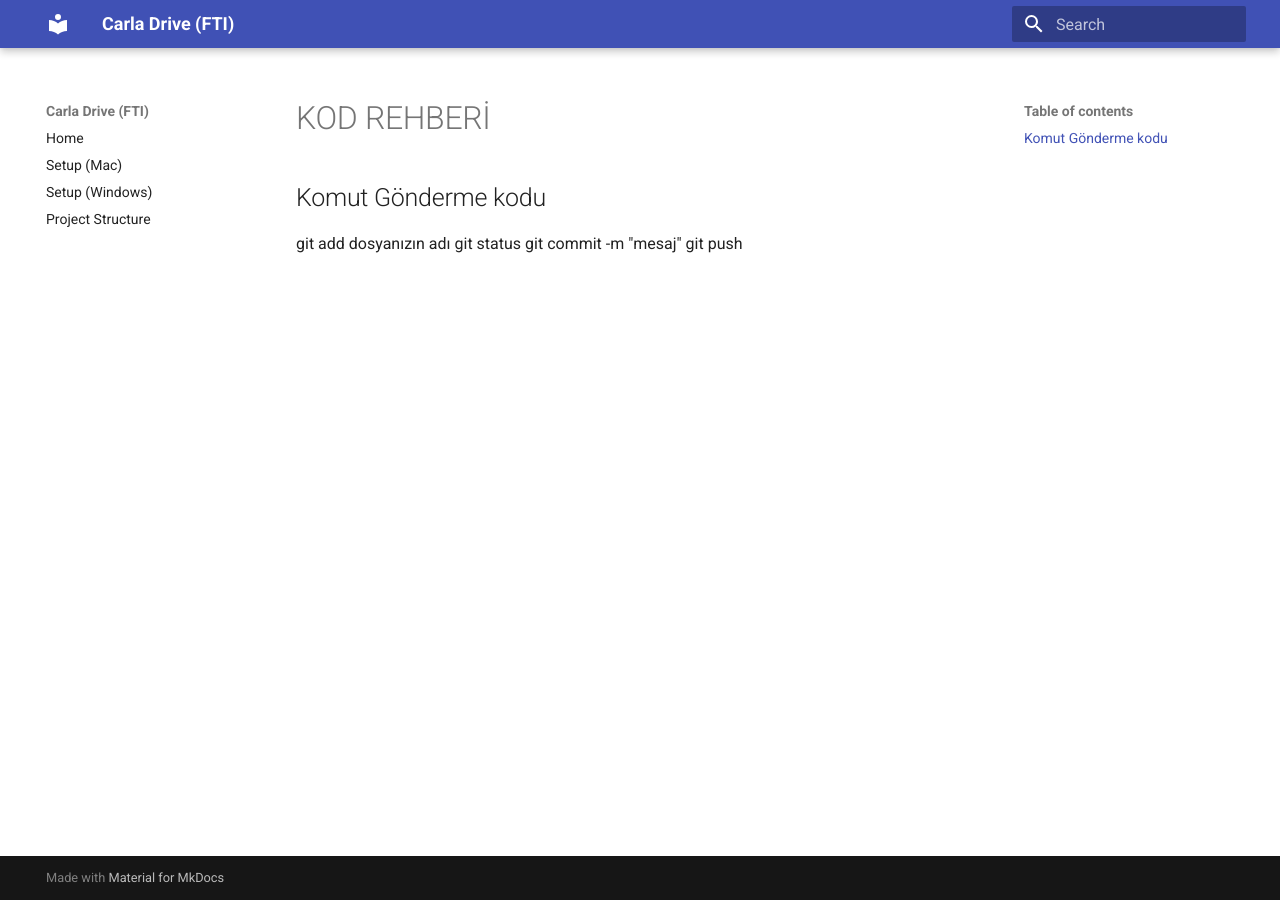
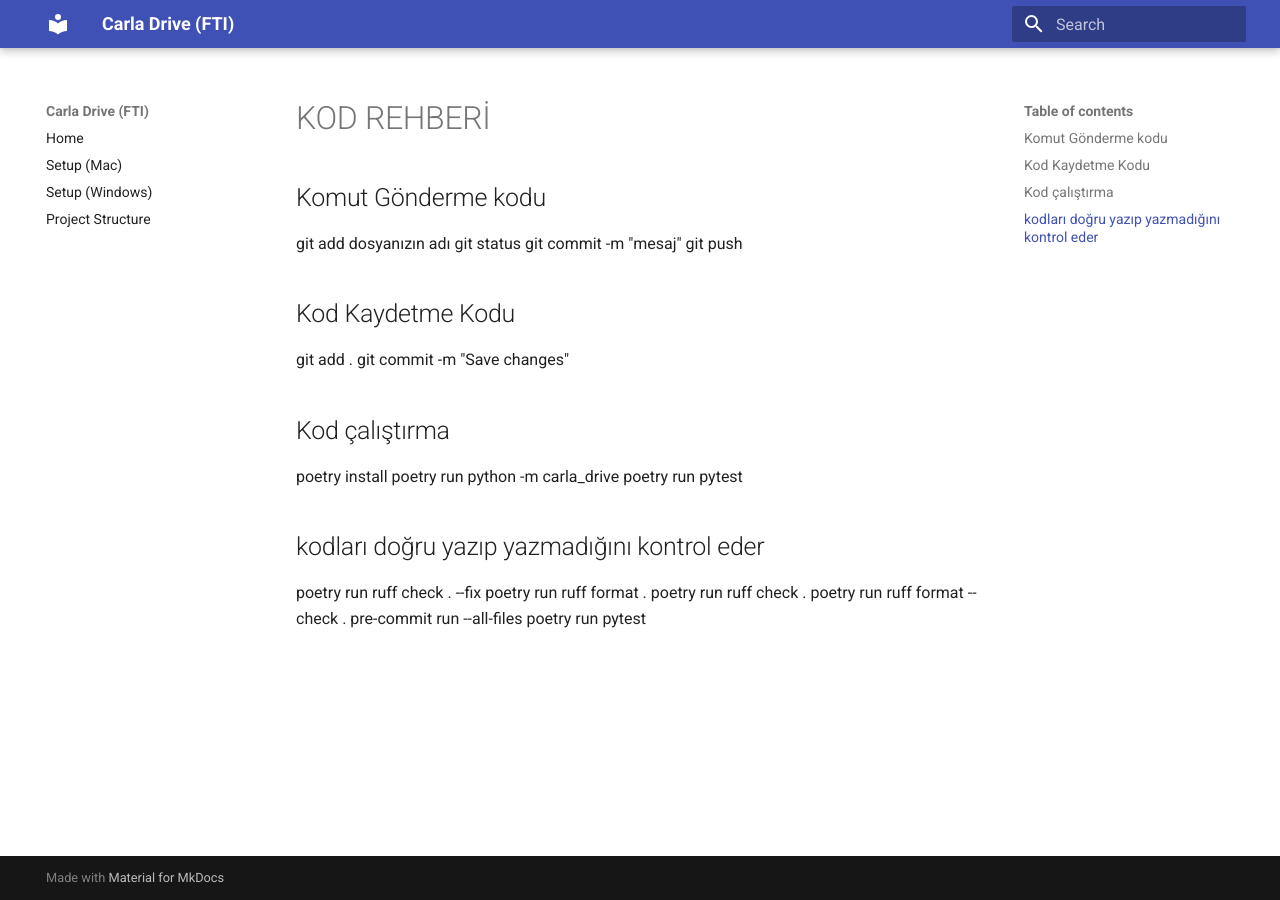
Before and after one commit to bertanulusoy/carla-drive, an MkDocs documentation site: the page built from docs/KodRehberi.md, in a window 1280 px wide. Built offline with MkDocs 1.6.1 and Material for MkDocs 9.7.7, drawn with Linux system fonts in a browser that asks for light colours.

Commit message:
Save changes

```diff
--- a/docs/KodRehberi.md
+++ b/docs/KodRehberi.md
@@ -5,3 +5,24 @@ git add dosyanızın adı
 git status
 git commit -m "mesaj"
 git push
+
+
+## Kod Kaydetme Kodu
+
+git add .
+git commit -m "Save changes"
+
+## Kod çalıştırma
+
+poetry install
+poetry run python -m carla_drive
+poetry run pytest
+
+
+## kodları doğru yazıp yazmadığını kontrol eder
+poetry run ruff check . --fix
+poetry run ruff format .
+poetry run ruff check .
+poetry run ruff format --check .
+pre-commit run --all-files
+poetry run pytest
```
